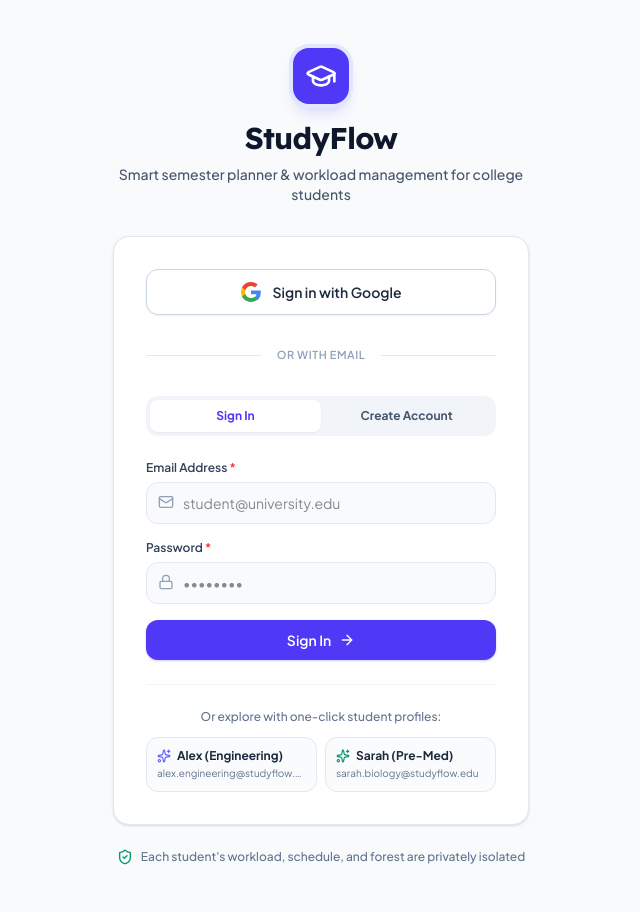
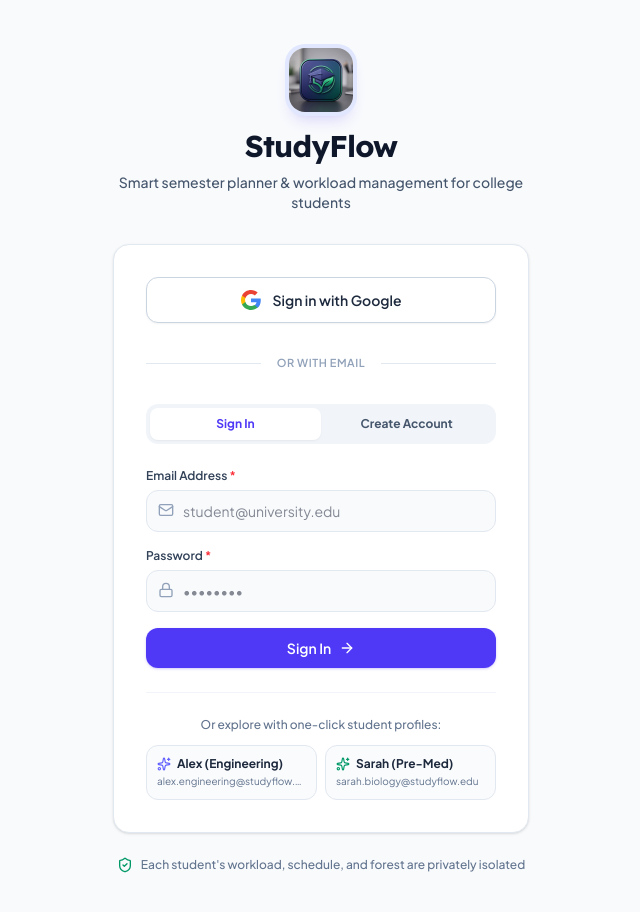
Before and after one commit to BAHGOOT/StudyFlow_1-, a React (Vite) app: page / in a window 1280 px wide. Shown: the top 912 px of the page, without its empty margins (319-959 px from the left). Built offline with nearby package versions, Linux system fonts and the light colour scheme; no server answers.

Commit message:
feat: add application icon
Replace placeholder branding components with the official application icon throughout the UI and update site metadata.

```diff
--- a/index.html
+++ b/index.html
@@ -4,6 +4,8 @@
     <meta charset="UTF-8" />
     <meta name="viewport" content="width=device-width, initial-scale=1.0" />
     <title>StudyFlow</title>
+    <link rel="icon" type="image/jpeg" href="/src/assets/images/studyflow_app_icon_1788959981358.jpg" />
+    <link rel="apple-touch-icon" href="/src/assets/images/studyflow_app_icon_1788959981358.jpg" />
     <meta name="description" content="AI-powered semester planning and workload management tool for college students." />
     <meta property="og:title" content="StudyFlow" />
     <meta property="og:description" content="AI-powered semester planning and workload management tool for college students." />
--- a/src/App.tsx
+++ b/src/App.tsx
@@ -73,8 +73,13 @@
   if (loading) {
     return (
       <div className="min-h-screen bg-slate-50 flex flex-col items-center justify-center p-4">
-        <div className="w-14 h-14 rounded-2xl bg-indigo-600 text-white flex items-center justify-center shadow-xl shadow-indigo-600/20 mb-4 animate-bounce">
-          <GraduationCap className="w-8 h-8" />
+        <div className="w-16 h-16 rounded-2xl shadow-xl shadow-indigo-600/20 mb-4 animate-bounce overflow-hidden bg-white ring-4 ring-indigo-100">
+          <img
+            src="/src/assets/images/studyflow_app_icon_1788959981358.jpg"
+            alt="StudyFlow"
+            referrerPolicy="no-referrer"
+            className="w-full h-full object-cover"
+          />
         </div>
         <div className="flex items-center gap-2 text-slate-700 font-semibold text-sm">
           <Loader2 className="w-4 h-4 animate-spin text-indigo-600" />
--- a/src/components/AuthScreen.tsx
+++ b/src/components/AuthScreen.tsx
@@ -115,8 +115,13 @@
     <div className="min-h-screen bg-slate-50 flex flex-col justify-center py-12 sm:px-6 lg:px-8 selection:bg-indigo-500/15">
       <div className="sm:mx-auto sm:w-full sm:max-w-md text-center px-4">
         {/* Brand Badge */}
-        <div className="inline-flex items-center justify-center w-14 h-14 rounded-2xl bg-indigo-600 text-white shadow-lg shadow-indigo-600/20 mb-4 ring-4 ring-indigo-100">
-          <GraduationCap className="w-8 h-8" />
+        <div className="inline-flex items-center justify-center w-16 h-16 rounded-2xl shadow-lg shadow-indigo-600/20 mb-4 ring-4 ring-indigo-100 overflow-hidden bg-white">
+          <img
+            src="/src/assets/images/studyflow_app_icon_1788959981358.jpg"
+            alt="StudyFlow App Icon"
+            referrerPolicy="no-referrer"
+            className="w-full h-full object-cover"
+          />
         </div>
         <h1 className="text-2xl sm:text-3xl font-bold tracking-tight text-slate-900">
           StudyFlow
--- a/src/components/Navigation.tsx
+++ b/src/components/Navigation.tsx
@@ -75,9 +75,12 @@
               onClick={() => onNavigate('dashboard')}
               className="flex items-center gap-3 text-left focus:outline-none group"
             >
-              <div className="w-10 h-10 rounded-xl bg-gradient-to-tr from-indigo-600 to-violet-600 flex items-center justify-center text-white shadow-md shadow-indigo-500/20 group-hover:scale-105 transition-transform duration-200">
-                <Sparkles className="w-5 h-5 text-indigo-100" />
-              </div>
+              <img
+                src="/src/assets/images/studyflow_app_icon_1788959981358.jpg"
+                alt="StudyFlow App Icon"
+                referrerPolicy="no-referrer"
+                className="w-10 h-10 rounded-xl object-cover shadow-md shadow-indigo-500/20 group-hover:scale-105 transition-transform duration-200 border border-slate-100"
+              />
               <div>
                 <div className="flex items-center gap-1.5">
                   <span className="font-display font-bold text-xl tracking-tight text-slate-900">
@@ -218,9 +221,12 @@
           onClick={() => onNavigate('dashboard')}
           className="flex items-center gap-2"
         >
-          <div className="w-8 h-8 rounded-lg bg-indigo-600 flex items-center justify-center text-white">
-            <Sparkles className="w-4 h-4" />
-          </div>
+          <img
+            src="/src/assets/images/studyflow_app_icon_1788959981358.jpg"
+            alt="StudyFlow App Icon"
+            referrerPolicy="no-referrer"
+            className="w-8 h-8 rounded-lg object-cover shadow-xs border border-slate-100"
+          />
           <span className="font-display font-bold text-lg text-slate-900">
             Study<span className="text-indigo-600">Flow</span>
           </span>
```
Also changed, not shown: src/assets/images/studyflow_app_icon_1788959981358.jpg (added).
